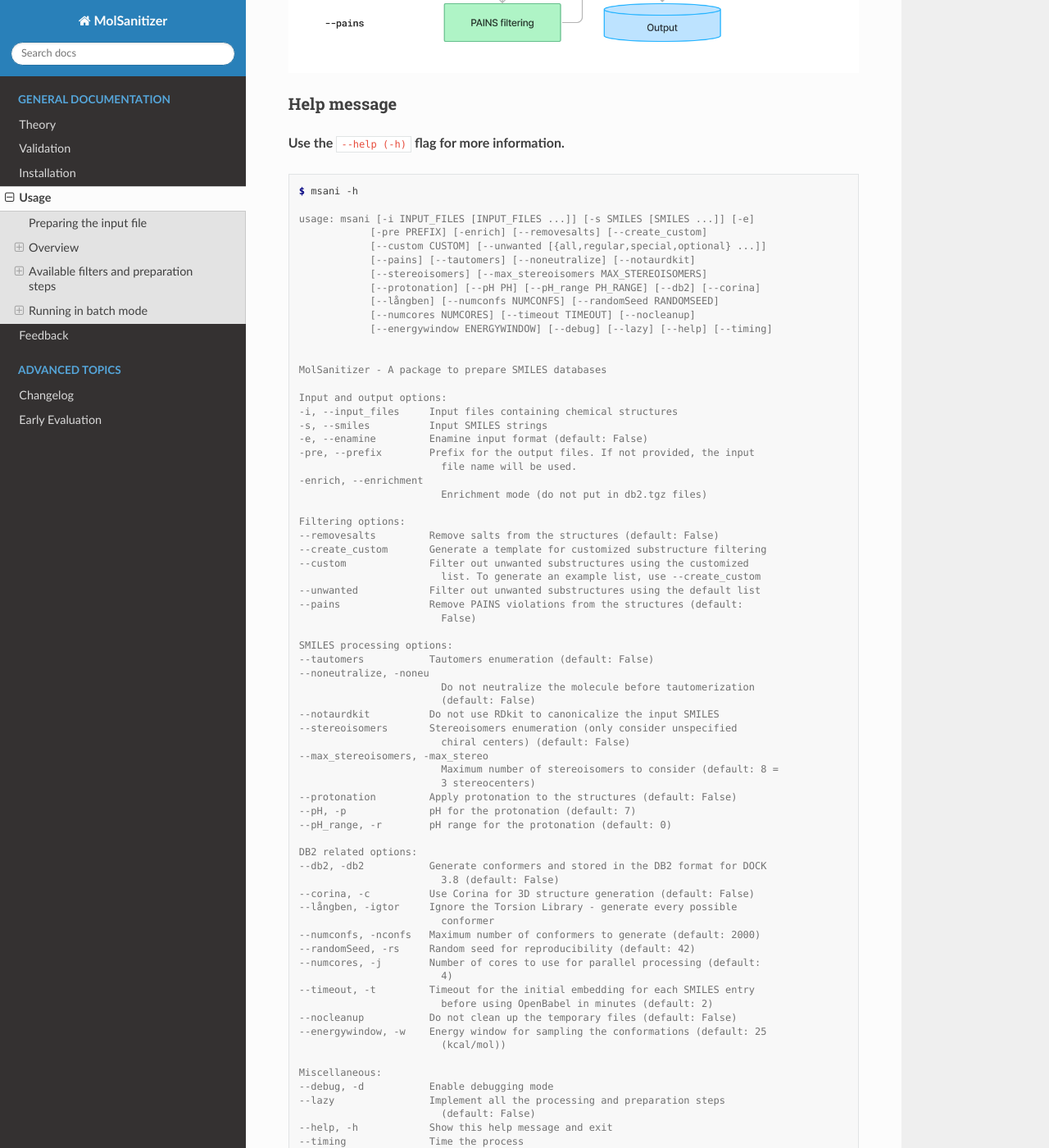
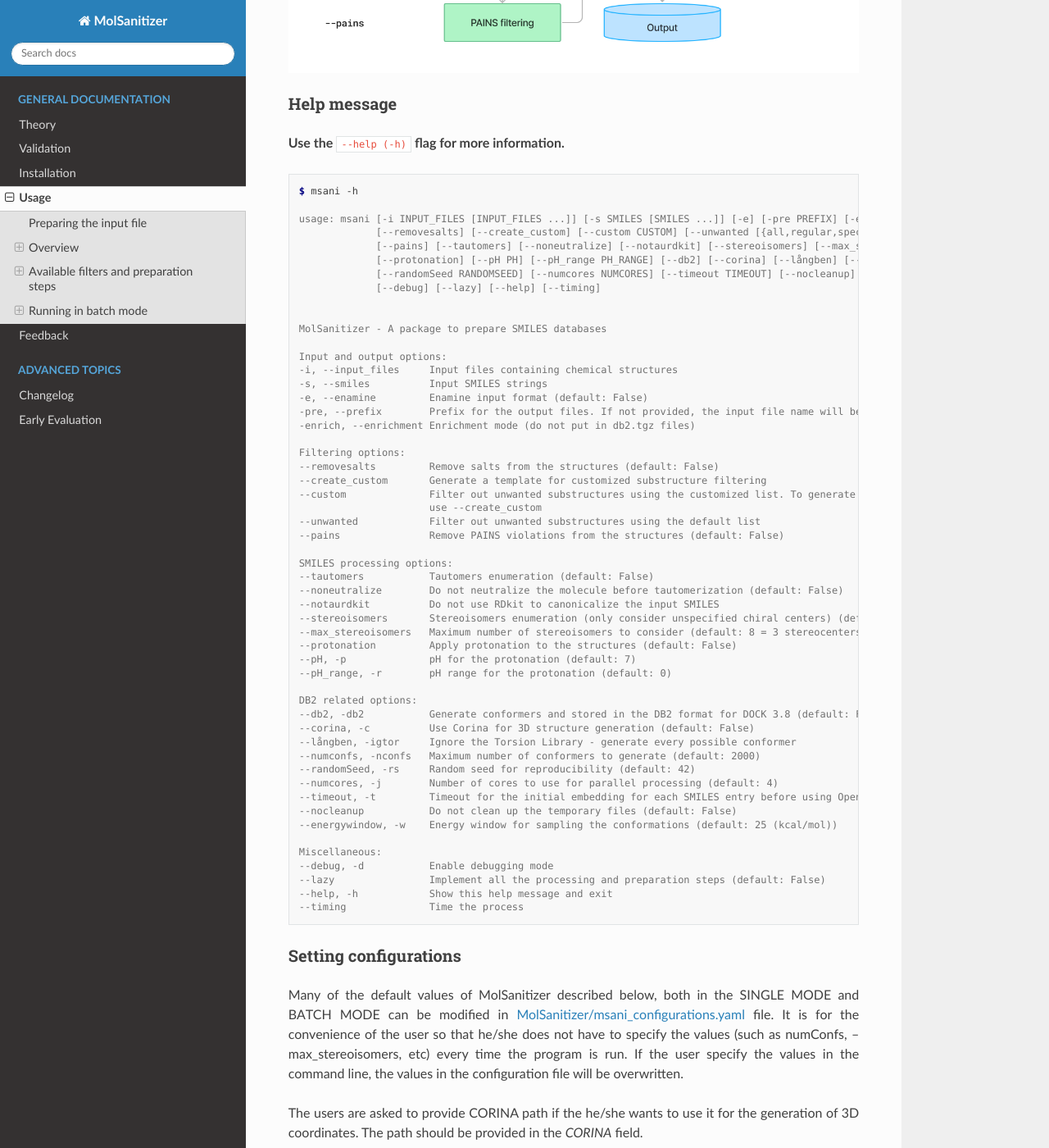
Before and after one commit to phonglam3103/msani-readthedocs, a Sphinx documentation site: the page built from docs/source/usage.rst, in a window 1280 px wide and 1400 px high, scrolled down 1138 px. Shown: the whole window at 82% size. Built offline with Sphinx 7.4.7 and the Read the Docs theme 3.1.0, drawn with Linux system fonts in a browser that asks for light colours; formulas are drawn with MathJax 3.

Commit message:
Update indentations

```diff
--- a/docs/source/usage.rst
+++ b/docs/source/usage.rst
@@ -48,15 +48,12 @@
 
     $ msani -h
 
-    usage: msani [-i INPUT_FILES [INPUT_FILES ...]] [-s SMILES [SMILES ...]] [-e]
-                [-pre PREFIX] [-enrich] [--removesalts] [--create_custom]
-                [--custom CUSTOM] [--unwanted [{all,regular,special,optional} ...]]
-                [--pains] [--tautomers] [--noneutralize] [--notaurdkit]
-                [--stereoisomers] [--max_stereoisomers MAX_STEREOISOMERS]
-                [--protonation] [--pH PH] [--pH_range PH_RANGE] [--db2] [--corina]
-                [--långben] [--numconfs NUMCONFS] [--randomSeed RANDOMSEED]
-                [--numcores NUMCORES] [--timeout TIMEOUT] [--nocleanup]
-                [--energywindow ENERGYWINDOW] [--debug] [--lazy] [--help] [--timing]
+    usage: msani [-i INPUT_FILES [INPUT_FILES ...]] [-s SMILES [SMILES ...]] [-e] [-pre PREFIX] [-enrich]
+                 [--removesalts] [--create_custom] [--custom CUSTOM] [--unwanted [{all,regular,special,optional} ...]]
+                 [--pains] [--tautomers] [--noneutralize] [--notaurdkit] [--stereoisomers] [--max_stereoisomers]
+                 [--protonation] [--pH PH] [--pH_range PH_RANGE] [--db2] [--corina] [--långben] [--numconfs]
+                 [--randomSeed RANDOMSEED] [--numcores NUMCORES] [--timeout TIMEOUT] [--nocleanup] [--energywindow]
+                 [--debug] [--lazy] [--help] [--timing]
 
 
     MolSanitizer - A package to prepare SMILES databases
@@ -65,55 +62,41 @@
     -i, --input_files     Input files containing chemical structures
     -s, --smiles          Input SMILES strings
     -e, --enamine         Enamine input format (default: False)
-    -pre, --prefix        Prefix for the output files. If not provided, the input
-                            file name will be used.
-    -enrich, --enrichment
-                            Enrichment mode (do not put in db2.tgz files)
+    -pre, --prefix        Prefix for the output files. If not provided, the input file name will be used.
+    -enrich, --enrichment Enrichment mode (do not put in db2.tgz files)
 
     Filtering options:
     --removesalts         Remove salts from the structures (default: False)
     --create_custom       Generate a template for customized substructure filtering
-    --custom              Filter out unwanted substructures using the customized
-                            list. To generate an example list, use --create_custom
+    --custom              Filter out unwanted substructures using the customized list. To generate an example list,
+                          use --create_custom
     --unwanted            Filter out unwanted substructures using the default list
-    --pains               Remove PAINS violations from the structures (default:
-                            False)
+    --pains               Remove PAINS violations from the structures (default: False)
 
     SMILES processing options:
     --tautomers           Tautomers enumeration (default: False)
-    --noneutralize, -noneu
-                            Do not neutralize the molecule before tautomerization
-                            (default: False)
+    --noneutralize        Do not neutralize the molecule before tautomerization (default: False)
     --notaurdkit          Do not use RDkit to canonicalize the input SMILES
-    --stereoisomers       Stereoisomers enumeration (only consider unspecified
-                            chiral centers) (default: False)
-    --max_stereoisomers, -max_stereo
-                            Maximum number of stereoisomers to consider (default: 8 =
-                            3 stereocenters)
+    --stereoisomers       Stereoisomers enumeration (only consider unspecified chiral centers) (default: False)
+    --max_stereoisomers   Maximum number of stereoisomers to consider (default: 8 = 3 stereocenters)
     --protonation         Apply protonation to the structures (default: False)
     --pH, -p              pH for the protonation (default: 7)
     --pH_range, -r        pH range for the protonation (default: 0)
 
     DB2 related options:
-    --db2, -db2           Generate conformers and stored in the DB2 format for DOCK
-                            3.8 (default: False)
+    --db2, -db2           Generate conformers and stored in the DB2 format for DOCK 3.8 (default: False)
     --corina, -c          Use Corina for 3D structure generation (default: False)
-    --långben, -igtor     Ignore the Torsion Library - generate every possible
-                            conformer
+    --långben, -igtor     Ignore the Torsion Library - generate every possible conformer
     --numconfs, -nconfs   Maximum number of conformers to generate (default: 2000)
     --randomSeed, -rs     Random seed for reproducibility (default: 42)
-    --numcores, -j        Number of cores to use for parallel processing (default:
-                            4)
-    --timeout, -t         Timeout for the initial embedding for each SMILES entry
-                            before using OpenBabel in minutes (default: 2)
+    --numcores, -j        Number of cores to use for parallel processing (default: 4)
+    --timeout, -t         Timeout for the initial embedding for each SMILES entry before using OpenBabel in minutes (default: 2)
     --nocleanup           Do not clean up the temporary files (default: False)
-    --energywindow, -w    Energy window for sampling the conformations (default: 25
-                            (kcal/mol))
+    --energywindow, -w    Energy window for sampling the conformations (default: 25 (kcal/mol))
 
     Miscellaneous:
     --debug, -d           Enable debugging mode
-    --lazy                Implement all the processing and preparation steps
-                            (default: False)
+    --lazy                Implement all the processing and preparation steps (default: False)
     --help, -h            Show this help message and exit
     --timing              Time the process
 
```
